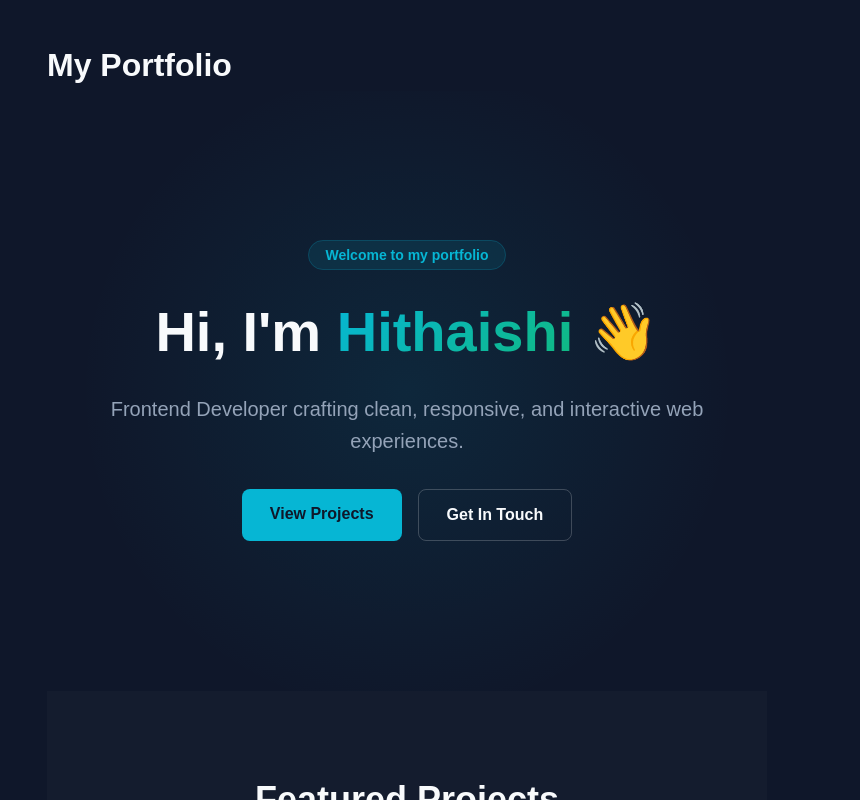
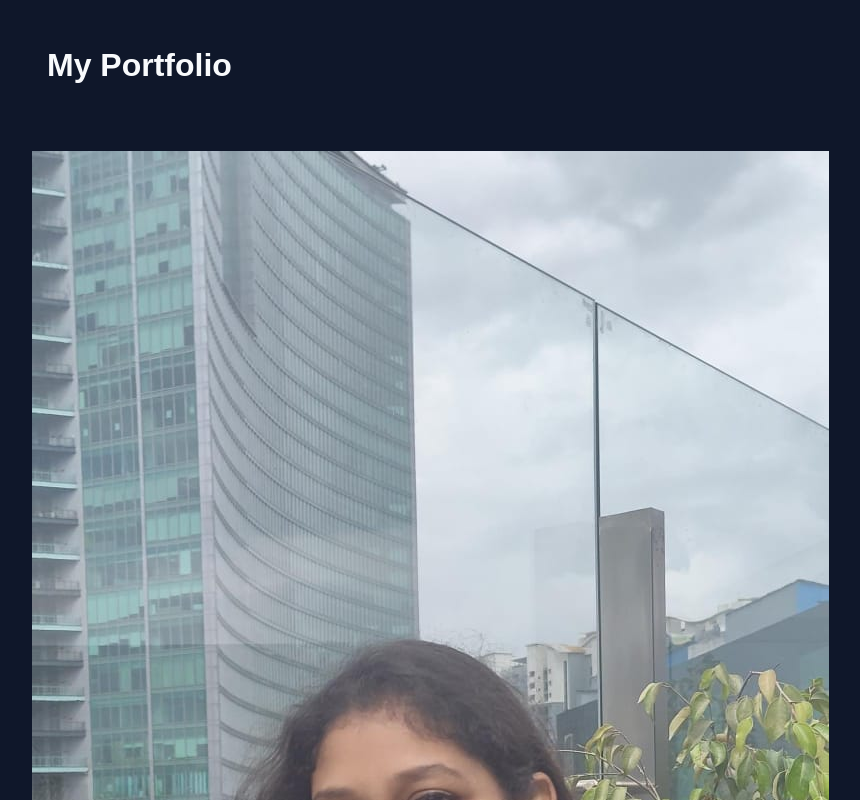
Before and after one commit to hithaishial/portfolio-using-react, a React (Vite) app: page / in a window 1280 px wide. Shown: the top 800 px of the page, without its empty margins (233-1093 px from the left). Built offline with nearby package versions, Linux system fonts and the light colour scheme.

Commit message:
added profile picture

```diff
--- a/src/components/Hero.jsx
+++ b/src/components/Hero.jsx
@@ -1,9 +1,17 @@
 import './Hero.css';
+import profilePhoto from '../assets/profilephoto.jpeg';
 
 export default function Hero() {
   return (
     <section id="home" className="hero-section">
       <div className="hero-content">
+        <div className="profile-image-container">
+          <img
+            src={profilePhoto}
+            alt="Hithaishi"
+            className="profile-img"
+          />
+        </div>
         <span className="badge">Welcome to my portfolio</span>
         <h1>Hi, I'm <span className="highlight">Hithaishi</span> 👋</h1>
         <p className="hero-bio">
```
